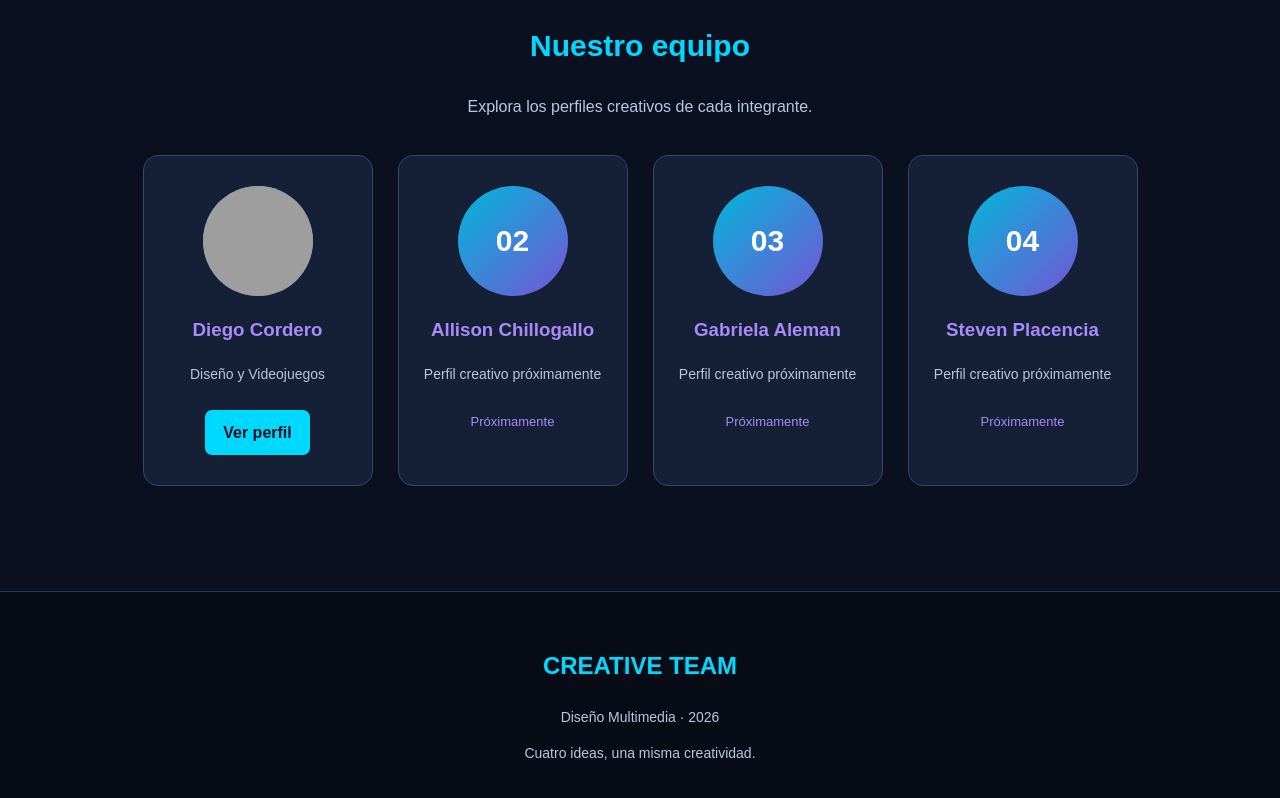
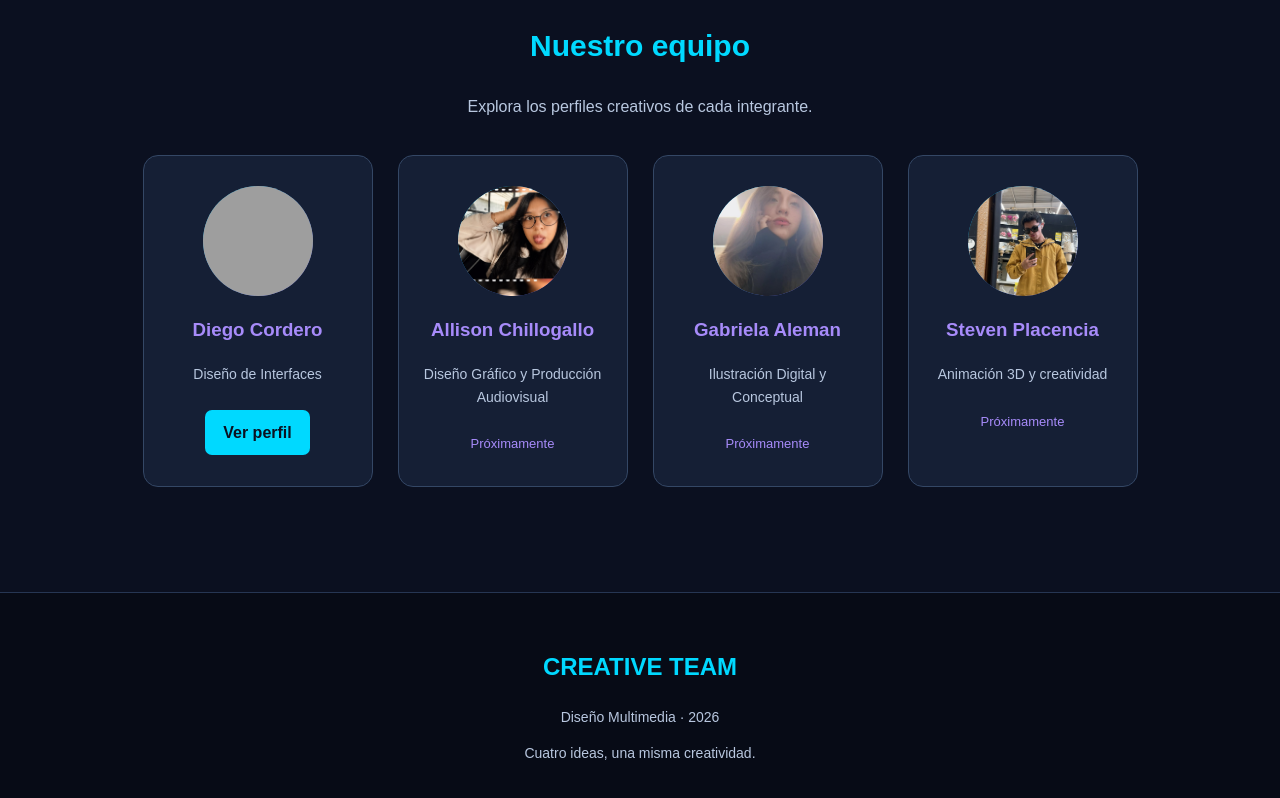
Before and after one commit to apatosaurus250/pagina-grupalMultimedia, a plain HTML site: page index.html in a window 1280 px wide. Shown: the part 1882-2680 px from the top of the page. Drawn offline with Linux system fonts and the light colour scheme; grey boxes are pictures that could not be loaded.

Commit message:
actualizacion fotos y descripciones

```diff
--- a/index.html
+++ b/index.html
@@ -115,17 +115,16 @@
 
             <div class="tarjetas">
 
-                <!-- DIEGO -->
                 <article class="tarjeta">
 
                     <div class="foto">
-                    <img src="integrantes/diego/imagenes/diego.jpg" alt="Foto de Diego Cordero">
+                    <img src="imagenes/diego.jpg" alt="Foto de Diego">
                     </div>
 
                     <h3>Diego Cordero</h3>
 
                     <p>
-                        Diseño y Videojuegos
+                        Diseño de Interfaces
                     </p>
 
                     <a href="integrantes/diego/index.html">
@@ -138,13 +137,13 @@
                 <article class="tarjeta">
 
                     <div class="foto">
-                        02
+                    <img src="imagenes/alli.jpeg" alt="Foto de Allison">
                     </div>
 
                     <h3>Allison Chillogallo</h3>
 
                     <p>
-                        Perfil creativo próximamente
+                        Diseño Gráfico y Producción Audiovisual
                     </p>
 
                     <span class="proximamente">
@@ -154,17 +153,16 @@
                 </article>
 
 
-                <!-- INTEGRANTE 3 -->
                 <article class="tarjeta">
 
                     <div class="foto">
-                        03
+                    <img src="imagenes/gaby.jpeg" alt="Foto de Gabriela">
                     </div>
 
                     <h3>Gabriela Aleman</h3>
 
                     <p>
-                        Perfil creativo próximamente
+                        Ilustración Digital y Conceptual
                     </p>
 
                     <span class="proximamente">
@@ -174,17 +172,16 @@
                 </article>
 
 
-                <!-- INTEGRANTE 4 -->
                 <article class="tarjeta">
 
                     <div class="foto">
-                        04
+                    <img src="imagenes/steven.jpeg" alt="Foto de Steven">
                     </div>
 
                     <h3>Steven Placencia</h3>
 
                     <p>
-                        Perfil creativo próximamente
+                        Animación 3D y creatividad
                     </p>
 
                     <span class="proximamente">
```
Also changed, not shown: imagenes/alli.jpeg (added), imagenes/gaby.jpeg (added), imagenes/steven.jpeg (added).
